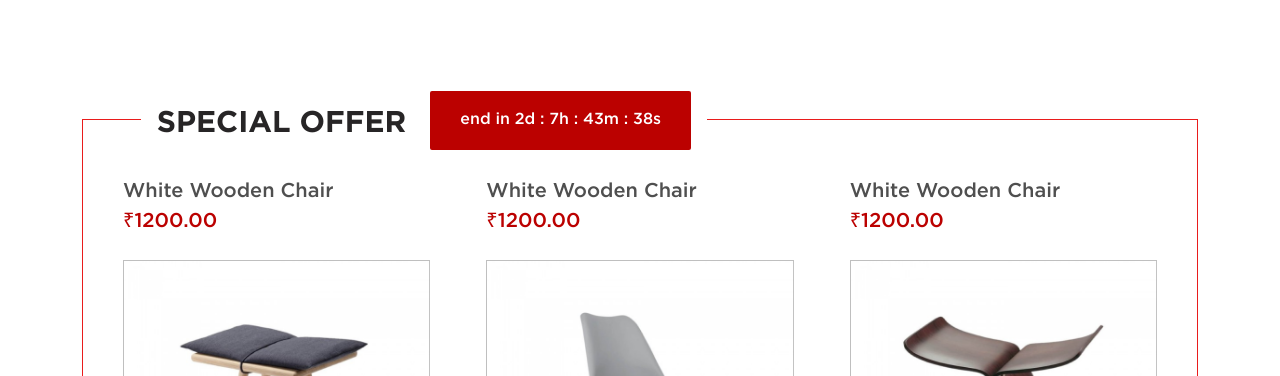
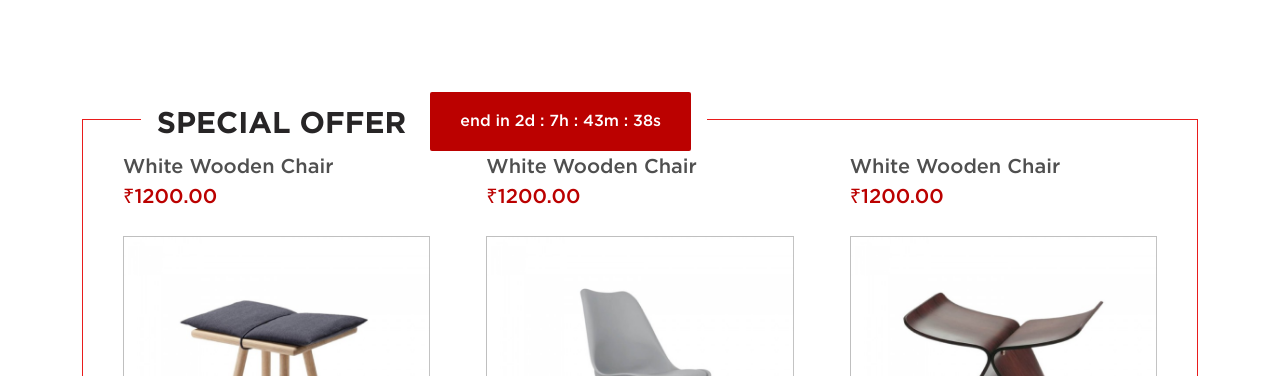
Before and after one commit to rohit-kumaar/NeoSTORE, a website with bundled scripts: page index.html in a window 1280 px wide. Shown: the part 1890-2266 px from the top of the page. Built offline with nearby package versions, Linux system fonts and the light colour scheme; files whose address does not match are found by name; a web font is replaced by a local one.

Commit message:
final commit

```diff
--- a/index.html
+++ b/index.html
@@ -418,7 +418,7 @@
             </div>
 
             <div
-              class="row pt-5 px-4 pb-3 mt-3 mt-lg-0"
+              class="row pt-4 px-4 pb-3 mt-3 mt-lg-0"
               id="specialOfferProduct"
             ></div>
           </div>
--- a/src/js/index.js
+++ b/src/js/index.js
@@ -235,13 +235,13 @@ function fromOurBlog(fromOurBlogDetail) {
                         title=${product.name}
                         class="from-our-blog__image w-100"
                       />
-                      <div
+                      <time
                         class="date position-absolute d-flex flex-column align-items-center justify-content-center"
                         title="Today Date"
                       >
                         <h2 class="fw-bold pb-1 day" ></h2>
                         <h3 class="fw-500 h6 m-0 pt-1 month" ></h3>
-                      </div>
+                      </time>
                     </div>
 
                     <div class="card-body border border-1 border-top-0">
```
